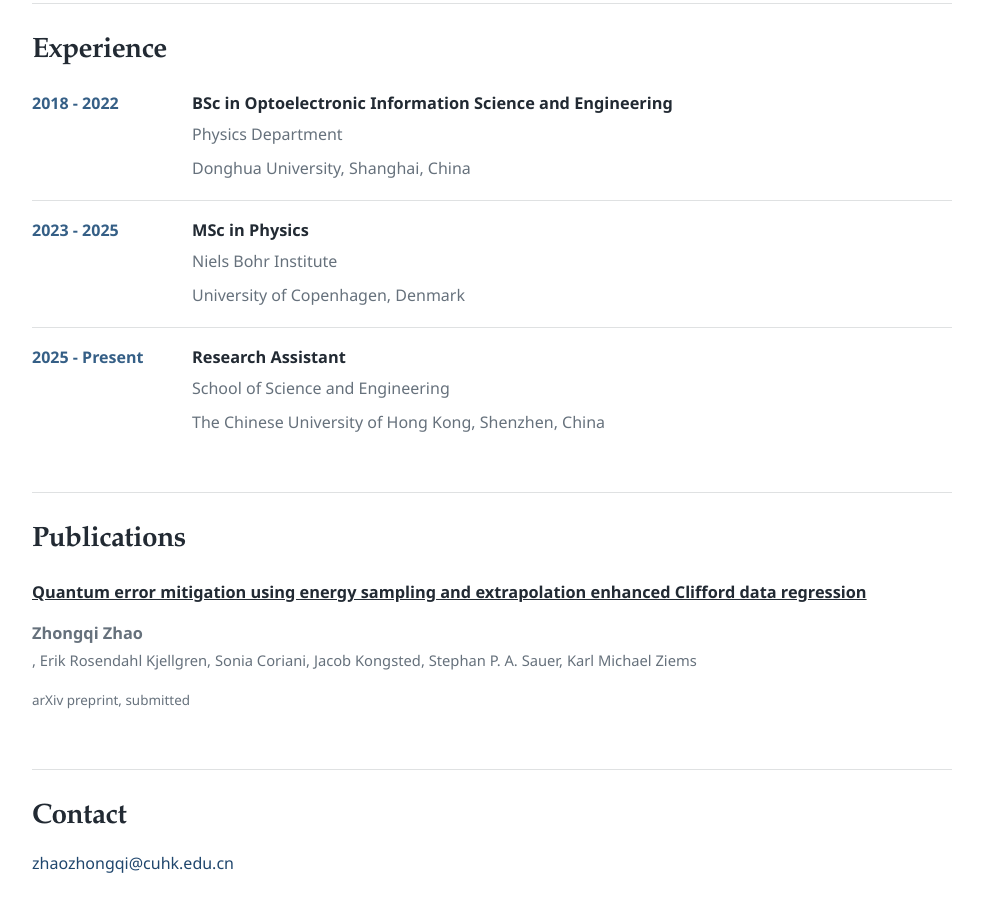
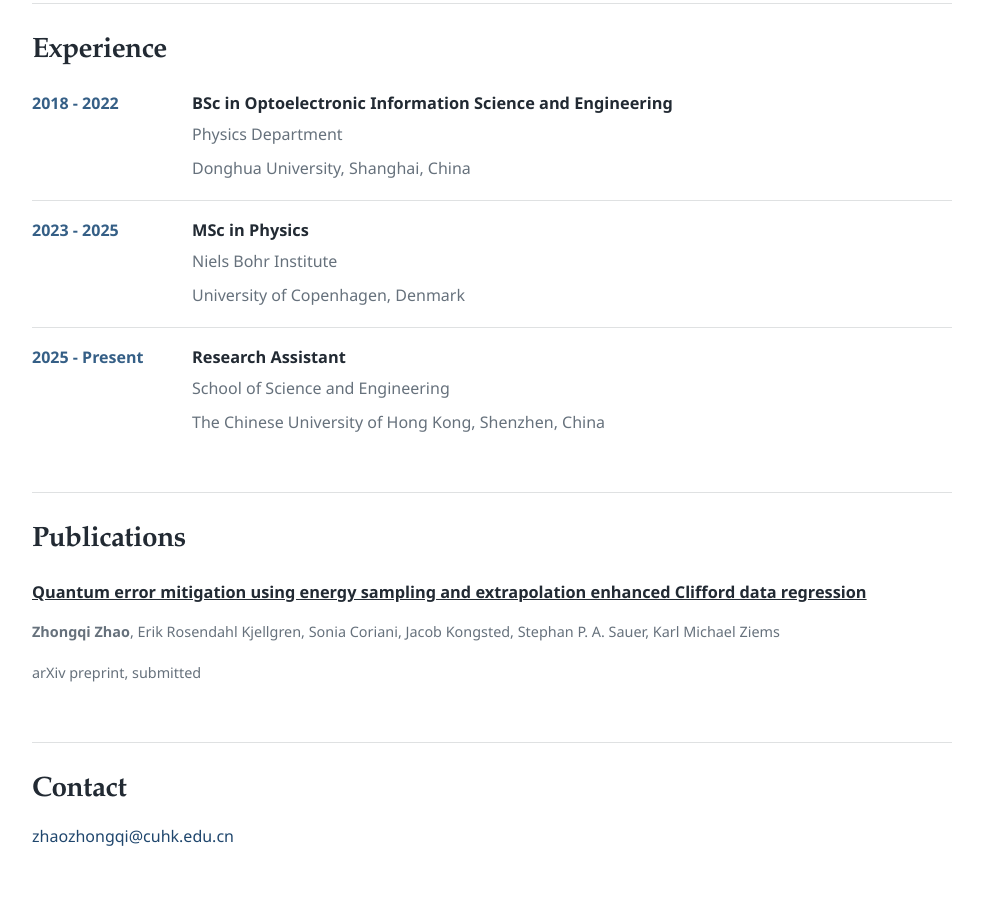
Before and after one commit to Zhongqi-Zhao/zhongqi-zhao.github.io, a website with bundled scripts: page index.html in a window 1280 px wide. Shown: the part 577-1489 px from the top of the page, without its empty margins (148-1131 px from the left). Built offline with nearby package versions, Linux system fonts and the light colour scheme.

Commit message:
style: normalize publication author emphasis

```diff
--- a/styles/site.css
+++ b/styles/site.css
@@ -306,7 +306,7 @@ button {
 }
 
 .timeline__content strong,
-.publication-card strong {
+.publication-card > strong {
   display: block;
   font-size: 1.02rem;
 }
@@ -318,11 +318,16 @@ button {
 }
 
 .publication__authors {
-  font-size: 0.92rem;
+  font-size: 0.90rem;
+}
+
+.publication__author {
+  display: inline;
+  font-size: inherit;
 }
 
 .publication__note {
-  font-size: 0.84rem;
+  font-size: 0.90rem;
 }
 
 .contact__email {
```
Also changed, not shown: tests/app.test.js (+5 -2 lines).
